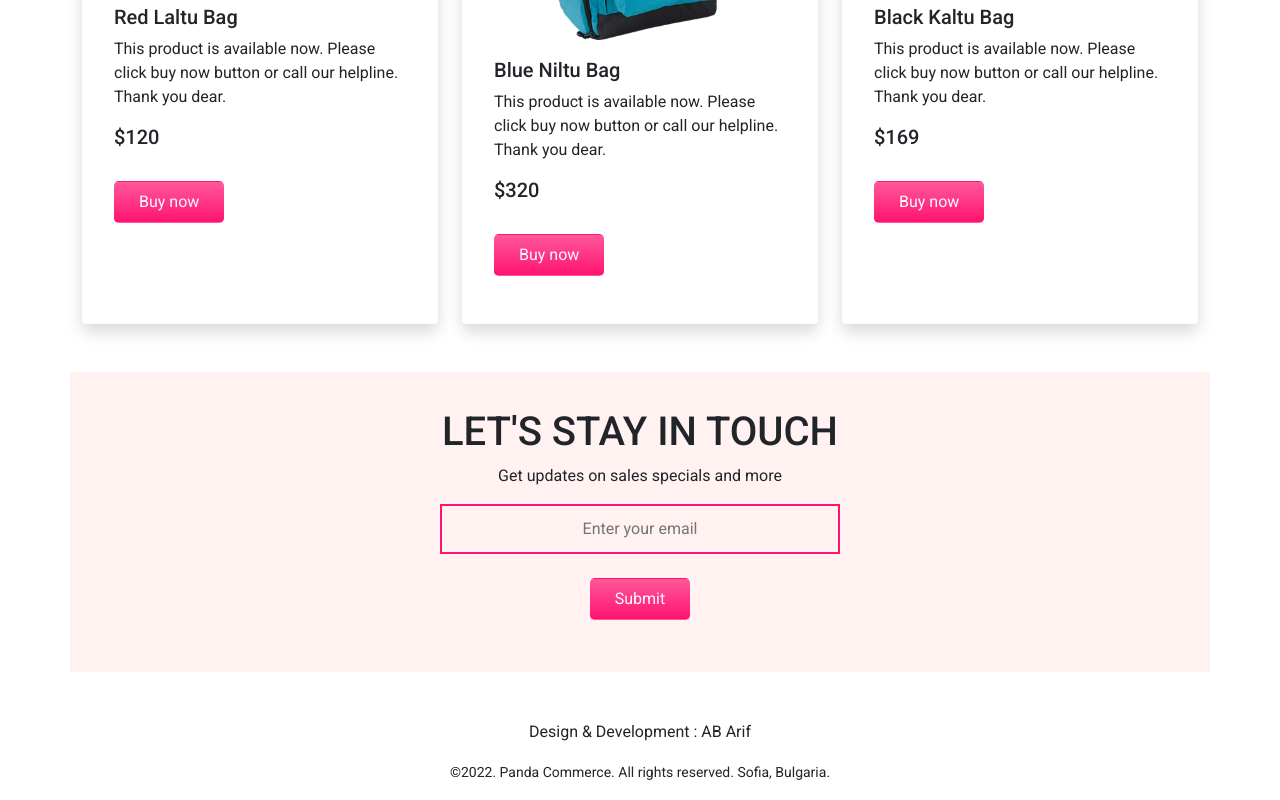
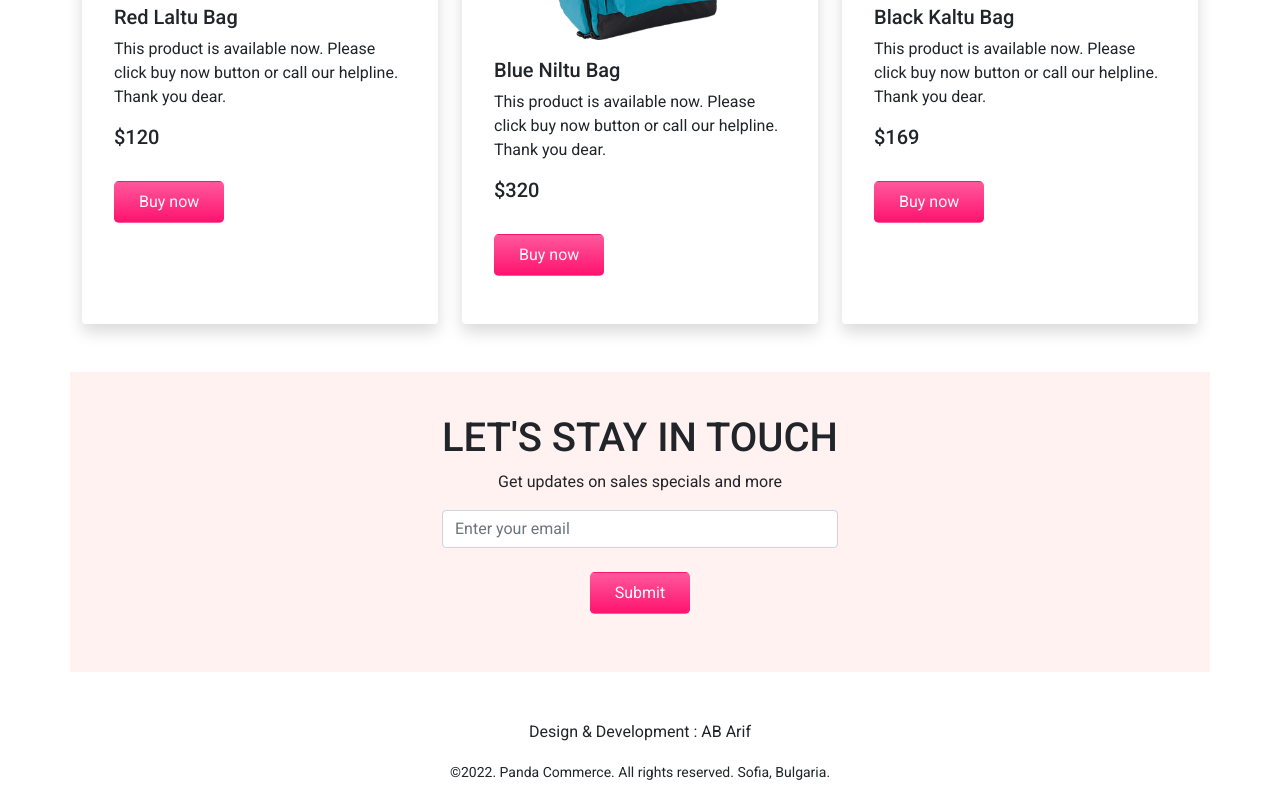
Before and after one commit to arifmia1129/panda-commerce-bootstrap, a plain HTML site: page index.html in a window 1280 px wide. Shown: the part 1760-2560 px from the top of the page. Drawn offline with nearby package versions, Linux system fonts and the light colour scheme.

Commit message:
form style

```diff
--- a/index.html
+++ b/index.html
@@ -273,10 +273,7 @@
                 <div class="text-center">
                     <h1>LET'S STAY IN TOUCH</h1>
                     <p>Get updates on sales specials and more</p>
-                    <input
-                        style="width: 400px; height: 50px; text-align: center; border: solid 2px #FF136F; background-color:#FFF2F1 ;"
-                        type="email" name="" id="" placeholder="Enter your email">
-                    <br>
+                    <input class="form-control" type="email" name="" id="" placeholder="Enter your email">
                     <p class="btn px-4 py-2 text-light rounded-3 mt-4"
                         style="background-image: linear-gradient(#FF589B ,#FF136F); ">
                         Submit</p>
```
